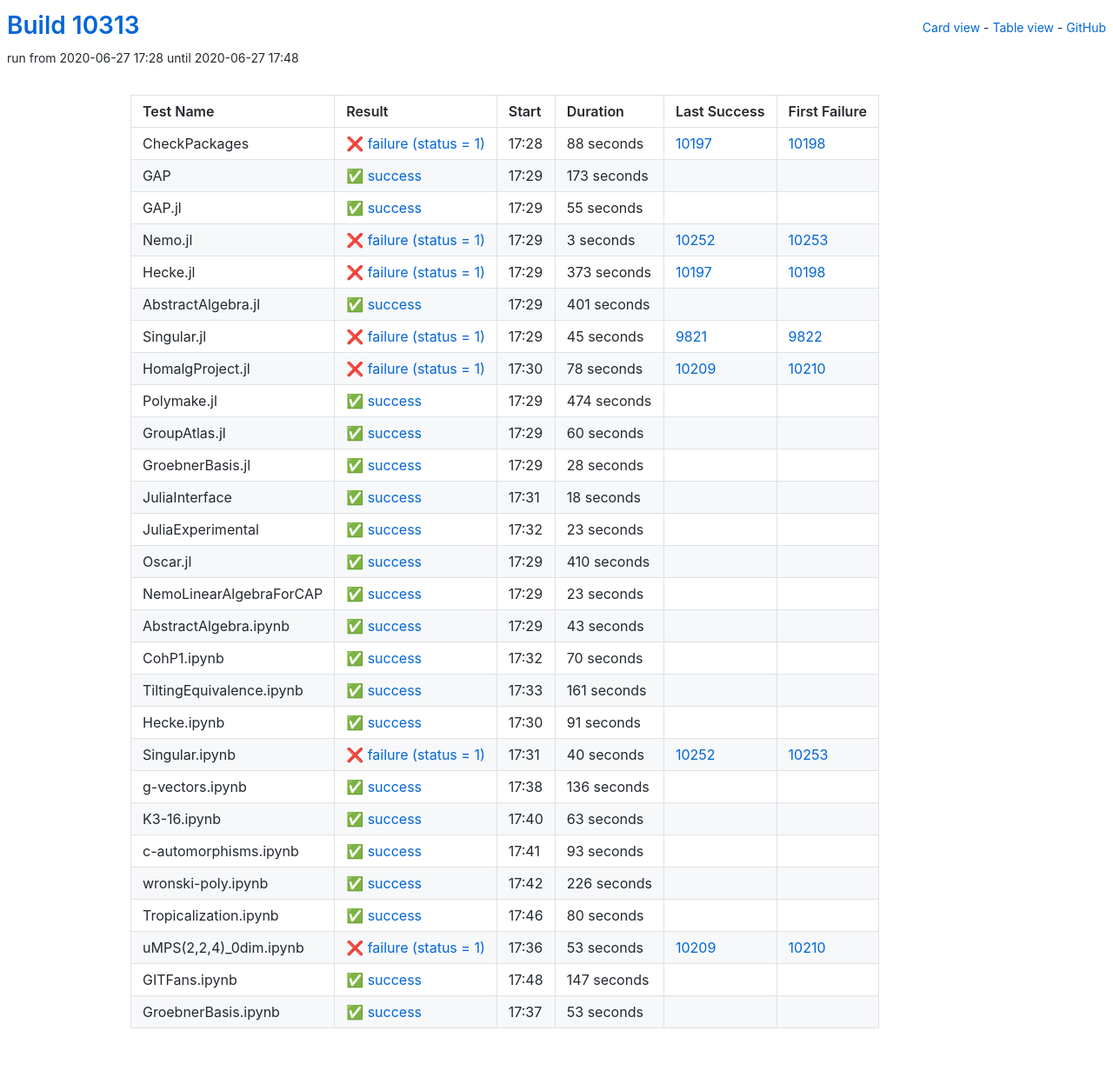
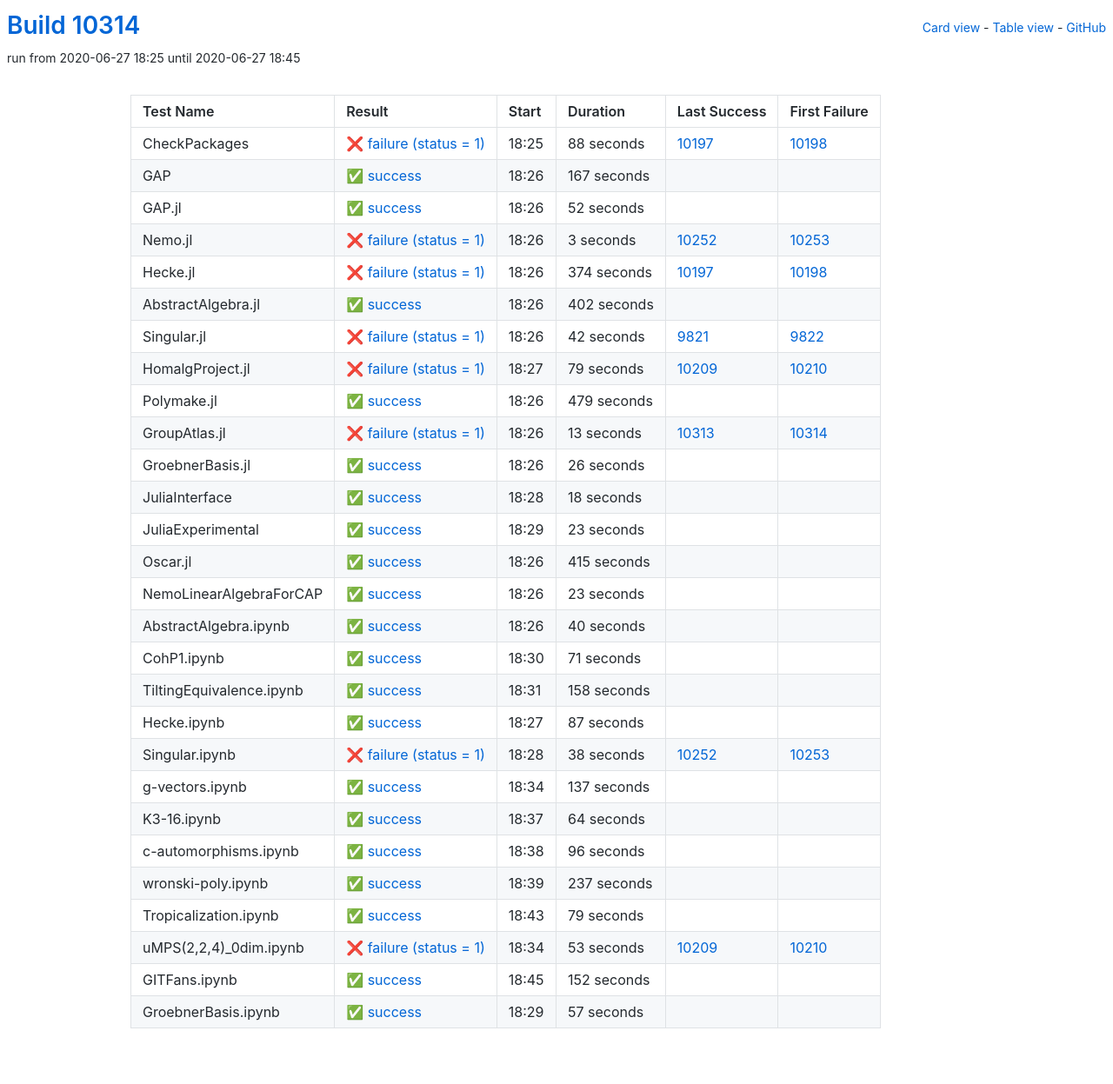
Before and after one commit to oscar-system/oscar-ci-status, a Jekyll site: the page built from table.html, in a window 1280 px wide. Shown: the whole page at 87% size. Built offline with Jekyll 4.4.1, drawn with Linux system fonts in a browser that asks for light colours.

Commit message:
Build #10314

```diff
--- a/_data/ci.yml
+++ b/_data/ci.yml
@@ -1,6 +1,6 @@
 ---
-build: 10313
-build_url: https://oscarci.mathematik.uni-kl.de/job/oscar/10313/
+build: 10314
+build_url: https://oscarci.mathematik.uni-kl.de/job/oscar/10314/
 job: oscar
 organization: oscar-system
 repo: oscar-ci-status
@@ -8,8 +8,8 @@ repourl: https://github.com/oscar-system/oscar-ci-status
 tests:
 - name: CheckPackages
   id: checkpackages
-  log: https://oscarci.mathematik.uni-kl.de/job/oscar/10313/artifact/logs/build-10313/CheckPackages.log
-  start: 2020-06-27 17:28
+  log: https://oscarci.mathematik.uni-kl.de/job/oscar/10314/artifact/logs/build-10314/CheckPackages.log
+  start: 2020-06-27 18:25
   success: false
   exitcode: 1
   status: failure
@@ -20,32 +20,32 @@ tests:
   first_failure_url: https://oscarci.mathematik.uni-kl.de/job/oscar/10198/
 - name: GAP
   id: gap
-  log: https://oscarci.mathematik.uni-kl.de/job/oscar/10313/artifact/logs/build-10313/GAP.log
-  start: 2020-06-27 17:29
+  log: https://oscarci.mathematik.uni-kl.de/job/oscar/10314/artifact/logs/build-10314/GAP.log
+  start: 2020-06-27 18:26
   success: true
   exitcode: 0
   status: success
-  duration: 173
+  duration: 167
   last_success: false
   last_success_url:
   first_failure: false
   first_failure_url:
 - name: GAP.jl
   id: gap-jl
-  log: https://oscarci.mathematik.uni-kl.de/job/oscar/10313/artifact/logs/build-10313/GAP.jl.log
-  start: 2020-06-27 17:29
+  log: https://oscarci.mathematik.uni-kl.de/job/oscar/10314/artifact/logs/build-10314/GAP.jl.log
+  start: 2020-06-27 18:26
   success: true
   exitcode: 0
   status: success
-  duration: 55
+  duration: 52
   last_success: false
   last_success_url:
   first_failure: false
   first_failure_url:
 - name: Nemo.jl
   id: nemo-jl
-  log: https://oscarci.mathematik.uni-kl.de/job/oscar/10313/artifact/logs/build-10313/Nemo.jl.log
-  start: 2020-06-27 17:29
+  log: https://oscarci.mathematik.uni-kl.de/job/oscar/10314/artifact/logs/build-10314/Nemo.jl.log
+  start: 2020-06-27 18:26
   success: false
   exitcode: 1
   status: failure
@@ -56,92 +56,92 @@ tests:
   first_failure_url: https://oscarci.mathematik.uni-kl.de/job/oscar/10253/
 - name: Hecke.jl
   id: hecke-jl
-  log: https://oscarci.mathematik.uni-kl.de/job/oscar/10313/artifact/logs/build-10313/Hecke.jl.log
-  start: 2020-06-27 17:29
+  log: https://oscarci.mathematik.uni-kl.de/job/oscar/10314/artifact/logs/build-10314/Hecke.jl.log
+  start: 2020-06-27 18:26
   success: false
   exitcode: 1
   status: failure
-  duration: 373
+  duration: 374
   last_success: 10197
   last_success_url: https://oscarci.mathematik.uni-kl.de/job/oscar/10197/
   first_failure: 10198
   first_failure_url: https://oscarci.mathematik.uni-kl.de/job/oscar/10198/
 - name: AbstractAlgebra.jl
   id: abstractalgebra-jl
-  log: https://oscarci.mathematik.uni-kl.de/job/oscar/10313/artifact/logs/build-10313/AbstractAlgebra.jl.log
-  start: 2020-06-27 17:29
+  log: https://oscarci.mathematik.uni-kl.de/job/oscar/10314/artifact/logs/build-10314/AbstractAlgebra.jl.log
+  start: 2020-06-27 18:26
   success: true
   exitcode: 0
   status: success
-  duration: 401
+  duration: 402
   last_success: false
   last_success_url:
   first_failure: false
   first_failure_url:
 - name: Singular.jl
   id: singular-jl
-  log: https://oscarci.mathematik.uni-kl.de/job/oscar/10313/artifact/logs/build-10313/Singular.jl.log
-  start: 2020-06-27 17:29
+  log: https://oscarci.mathematik.uni-kl.de/job/oscar/10314/artifact/logs/build-10314/Singular.jl.log
+  start: 2020-06-27 18:26
   success: false
   exitcode: 1
   status: failure
-  duration: 45
+  duration: 42
   last_success: 9821
   last_success_url: https://oscarci.mathematik.uni-kl.de/job/oscar/9821/
   first_failure: 9822
   first_failure_url: https://oscarci.mathematik.uni-kl.de/job/oscar/9822/
 - name: HomalgProject.jl
   id: homalgproject-jl
-  log: https://oscarci.mathematik.uni-kl.de/job/oscar/10313/artifact/logs/build-10313/HomalgProject.jl.log
-  start: 2020-06-27 17:30
+  log: https://oscarci.mathematik.uni-kl.de/job/oscar/10314/artifact/logs/build-10314/HomalgProject.jl.log
+  start: 2020-06-27 18:27
   success: false
   exitcode: 1
   status: failure
-  duration: 78
+  duration: 79
   last_success: 10209
   last_success_url: https://oscarci.mathematik.uni-kl.de/job/oscar/10209/
   first_failure: 10210
   first_failure_url: https://oscarci.mathematik.uni-kl.de/job/oscar/10210/
 - name: Polymake.jl
   id: polymake-jl
-  log: https://oscarci.mathematik.uni-kl.de/job/oscar/10313/artifact/logs/build-10313/Polymake.jl.log
-  start: 2020-06-27 17:29
+  log: https://oscarci.mathematik.uni-kl.de/job/oscar/10314/artifact/logs/build-10314/Polymake.jl.log
+  start: 2020-06-27 18:26
   success: true
   exitcode: 0
   status: success
-  duration: 474
+  duration: 479
   last_success: false
   last_success_url:
   first_failure: false
   first_failure_url:
 - name: GroupAtlas.jl
   id: groupatlas-jl
-  log: https://oscarci.mathematik.uni-kl.de/job/oscar/10313/artifact/logs/build-10313/GroupAtlas.jl.log
-  start: 2020-06-27 17:29
+  log: https://oscarci.mathematik.uni-kl.de/job/oscar/10314/artifact/logs/build-10314/GroupAtlas.jl.log
+  start: 2020-06-27 18:26
+  success: false
+  exitcode: 1
+  status: failure
+  duration: 13
+  last_success: 10313
+  last_success_url: https://oscarci.mathematik.uni-kl.de/job/oscar/10313/
+  first_failure: 10314
+  first_failure_url: https://oscarci.mathematik.uni-kl.de/job/oscar/10314/
+- name: GroebnerBasis.jl
+  id: groebnerbasis-jl
+  log: https://oscarci.mathematik.uni-kl.de/job/oscar/10314/artifact/logs/build-10314/GroebnerBasis.jl.log
+  start: 2020-06-27 18:26
   success: true
   exitcode: 0
   status: success
-  duration: 60
-  last_success: false
-  last_success_url:
-  first_failure: false
-  first_failure_url:
-- name: GroebnerBasis.jl
-  id: groebnerbasis-jl
-  log: https://oscarci.mathematik.uni-kl.de/job/oscar/10313/artifact/logs/build-10313/GroebnerBasis.jl.log
-  start: 2020-06-27 17:29
-  success: true
-  exitcode: 0
-  status: success
-  duration: 28
+  duration: 26
   last_success: false
   last_success_url:
   first_failure: false
   first_failure_url:
 - name: JuliaInterface
   id: juliainterface
-  log: https://oscarci.mathematik.uni-kl.de/job/oscar/10313/artifact/logs/build-10313/JuliaInterface.log
-  start: 2020-06-27 17:31
+  log: https://oscarci.mathematik.uni-kl.de/job/oscar/10314/artifact/logs/build-10314/JuliaInterface.log
+  start: 2020-06-27 18:28
   success: true
   exitcode: 0
   status: success
@@ -152,8 +152,8 @@ tests:
   first_failure_url:
 - name: JuliaExperimental
   id: juliaexperimental
-  log: https://oscarci.mathematik.uni-kl.de/job/oscar/10313/artifact/logs/build-10313/JuliaExperimental.log
-  start: 2020-06-27 17:32
+  log: https://oscarci.mathematik.uni-kl.de/job/oscar/10314/artifact/logs/build-10314/JuliaExperimental.log
+  start: 2020-06-27 18:29
   success: true
   exitcode: 0
   status: success
@@ -164,20 +164,20 @@ tests:
   first_failure_url:
 - name: Oscar.jl
   id: oscar-jl
-  log: https://oscarci.mathematik.uni-kl.de/job/oscar/10313/artifact/logs/build-10313/Oscar.jl.log
-  start: 2020-06-27 17:29
+  log: https://oscarci.mathematik.uni-kl.de/job/oscar/10314/artifact/logs/build-10314/Oscar.jl.log
+  start: 2020-06-27 18:26
   success: true
   exitcode: 0
   status: success
-  duration: 410
+  duration: 415
   last_success: false
   last_success_url:
   first_failure: false
   first_failure_url:
 - name: NemoLinearAlgebraForCAP
   id: nemolinearalgebraforcap
-  log: https://oscarci.mathematik.uni-kl.de/job/oscar/10313/artifact/logs/build-10313/NemoLinearAlgebraForCAP.log
-  start: 2020-06-27 17:29
+  log: https://oscarci.mathematik.uni-kl.de/job/oscar/10314/artifact/logs/build-10314/NemoLinearAlgebraForCAP.log
+  start: 2020-06-27 18:26
   success: true
   exitcode: 0
   status: success
@@ -188,128 +188,128 @@ tests:
   first_failure_url:
 - name: AbstractAlgebra.ipynb
   id: abstractalgebra-ipynb
-  log: https://oscarci.mathematik.uni-kl.de/job/oscar/10313/artifact/logs/build-10313/AbstractAlgebra.ipynb.log
-  start: 2020-06-27 17:29
+  log: https://oscarci.mathematik.uni-kl.de/job/oscar/10314/artifact/logs/build-10314/AbstractAlgebra.ipynb.log
+  start: 2020-06-27 18:26
   success: true
   exitcode: 0
   status: success
-  duration: 43
+  duration: 40
   last_success: false
   last_success_url:
   first_failure: false
   first_failure_url:
 - name: CohP1.ipynb
   id: cohp1-ipynb
-  log: https://oscarci.mathematik.uni-kl.de/job/oscar/10313/artifact/logs/build-10313/CohP1.ipynb.log
-  start: 2020-06-27 17:32
+  log: https://oscarci.mathematik.uni-kl.de/job/oscar/10314/artifact/logs/build-10314/CohP1.ipynb.log
+  start: 2020-06-27 18:30
   success: true
   exitcode: 0
   status: success
-  duration: 70
+  duration: 71
   last_success: false
   last_success_url:
   first_failure: false
   first_failure_url:
 - name: TiltingEquivalence.ipynb
   id: tiltingequivalence-ipynb
-  log: https://oscarci.mathematik.uni-kl.de/job/oscar/10313/artifact/logs/build-10313/TiltingEquivalence.ipynb.log
-  start: 2020-06-27 17:33
+  log: https://oscarci.mathematik.uni-kl.de/job/oscar/10314/artifact/logs/build-10314/TiltingEquivalence.ipynb.log
+  start: 2020-06-27 18:31
   success: true
   exitcode: 0
   status: success
-  duration: 161
+  duration: 158
   last_success: false
   last_success_url:
   first_failure: false
   first_failure_url:
 - name: Hecke.ipynb
   id: hecke-ipynb
-  log: https://oscarci.mathematik.uni-kl.de/job/oscar/10313/artifact/logs/build-10313/Hecke.ipynb.log
-  start: 2020-06-27 17:30
+  log: https://oscarci.mathematik.uni-kl.de/job/oscar/10314/artifact/logs/build-10314/Hecke.ipynb.log
+  start: 2020-06-27 18:27
   success: true
   exitcode: 0
   status: success
-  duration: 91
+  duration: 87
   last_success: false
   last_success_url:
   first_failure: false
   first_failure_url:
 - name: Singular.ipynb
   id: singular-ipynb
-  log: https://oscarci.mathematik.uni-kl.de/job/oscar/10313/artifact/logs/build-10313/Singular.ipynb.log
-  start: 2020-06-27 17:31
+  log: https://oscarci.mathematik.uni-kl.de/job/oscar/10314/artifact/logs/build-10314/Singular.ipynb.log
+  start: 2020-06-27 18:28
   success: false
   exitcode: 1
   status: failure
-  duration: 40
+  duration: 38
   last_success: 10252
   last_success_url: https://oscarci.mathematik.uni-kl.de/job/oscar/10252/
   first_failure: 10253
   first_failure_url: https://oscarci.mathematik.uni-kl.de/job/oscar/10253/
 - name: g-vectors.ipynb
   id: g-vectors-ipynb
-  log: https://oscarci.mathematik.uni-kl.de/job/oscar/10313/artifact/logs/build-10313/g-vectors.ipynb.log
-  start: 2020-06-27 17:38
+  log: https://oscarci.mathematik.uni-kl.de/job/oscar/10314/artifact/logs/build-10314/g-vectors.ipynb.log
+  start: 2020-06-27 18:34
   success: true
   exitcode: 0
   status: success
-  duration: 136
+  duration: 137
   last_success: false
   last_success_url:
   first_failure: false
   first_failure_url:
 - name: K3-16.ipynb
   id: k3-16-ipynb
-  log: https://oscarci.mathematik.uni-kl.de/job/oscar/10313/artifact/logs/build-10313/K3-16.ipynb.log
-  start: 2020-06-27 17:40
+  log: https://oscarci.mathematik.uni-kl.de/job/oscar/10314/artifact/logs/build-10314/K3-16.ipynb.log
+  start: 2020-06-27 18:37
   success: true
   exitcode: 0
   status: success
-  duration: 63
+  duration: 64
   last_success: false
   last_success_url:
   first_failure: false
   first_failure_url:
 - name: c-automorphisms.ipynb
   id: c-automorphisms-ipynb
-  log: https://oscarci.mathematik.uni-kl.de/job/oscar/10313/artifact/logs/build-10313/c-automorphisms.ipynb.log
-  start: 2020-06-27 17:41
+  log: https://oscarci.mathematik.uni-kl.de/job/oscar/10314/artifact/logs/build-10314/c-automorphisms.ipynb.log
+  start: 2020-06-27 18:38
   success: true
   exitcode: 0
   status: success
-  duration: 93
+  duration: 96
   last_success: false
   last_success_url:
   first_failure: false
   first_failure_url:
 - name: wronski-poly.ipynb
   id: wronski-poly-ipynb
-  log: https://oscarci.mathematik.uni-kl.de/job/oscar/10313/artifact/logs/build-10313/wronski-poly.ipynb.log
-  start: 2020-06-27 17:42
+  log: https://oscarci.mathematik.uni-kl.de/job/oscar/10314/artifact/logs/build-10314/wronski-poly.ipynb.log
+  start: 2020-06-27 18:39
   success: true
   exitcode: 0
   status: success
-  duration: 226
+  duration: 237
   last_success: false
   last_success_url:
   first_failure: false
   first_failure_url:
 - name: Tropicalization.ipynb
   id: tropicalization-ipynb
-  log: https://oscarci.mathematik.uni-kl.de/job/oscar/10313/artifact/logs/build-10313/Tropicalization.ipynb.log
-  start: 2020-06-27 17:46
+  log: https://oscarci.mathematik.uni-kl.de/job/oscar/10314/artifact/logs/build-10314/Tropicalization.ipynb.log
+  start: 2020-06-27 18:43
   success: true
   exitcode: 0
   status: success
-  duration: 80
+  duration: 79
   last_success: false
   last_success_url:
   first_failure: false
   first_failure_url:
 - name: uMPS(2,2,4)_0dim.ipynb
   id: umps-2-2-4-0dim-ipynb
-  log: https://oscarci.mathematik.uni-kl.de/job/oscar/10313/artifact/logs/build-10313/uMPS-2-2-4-_0dim.ipynb.log
-  start: 2020-06-27 17:36
+  log: https://oscarci.mathematik.uni-kl.de/job/oscar/10314/artifact/logs/build-10314/uMPS-2-2-4-_0dim.ipynb.log
+  start: 2020-06-27 18:34
   success: false
   exitcode: 1
   status: failure
@@ -320,24 +320,24 @@ tests:
   first_failure_url: https://oscarci.mathematik.uni-kl.de/job/oscar/10210/
 - name: GITFans.ipynb
   id: gitfans-ipynb
-  log: https://oscarci.mathematik.uni-kl.de/job/oscar/10313/artifact/logs/build-10313/GITFans.ipynb.log
-  start: 2020-06-27 17:48
+  log: https://oscarci.mathematik.uni-kl.de/job/oscar/10314/artifact/logs/build-10314/GITFans.ipynb.log
+  start: 2020-06-27 18:45
   success: true
   exitcode: 0
   status: success
-  duration: 147
+  duration: 152
   last_success: false
   last_success_url:
   first_failure: false
   first_failure_url:
 - name: GroebnerBasis.ipynb
   id: groebnerbasis-ipynb
-  log: https://oscarci.mathematik.uni-kl.de/job/oscar/10313/artifact/logs/build-10313/GroebnerBasis.ipynb.log
-  start: 2020-06-27 17:37
+  log: https://oscarci.mathematik.uni-kl.de/job/oscar/10314/artifact/logs/build-10314/GroebnerBasis.ipynb.log
+  start: 2020-06-27 18:29
   success: true
   exitcode: 0
   status: success
-  duration: 53
+  duration: 57
   last_success: false
   last_success_url:
   first_failure: false
```
Also changed, not shown: README.md.
